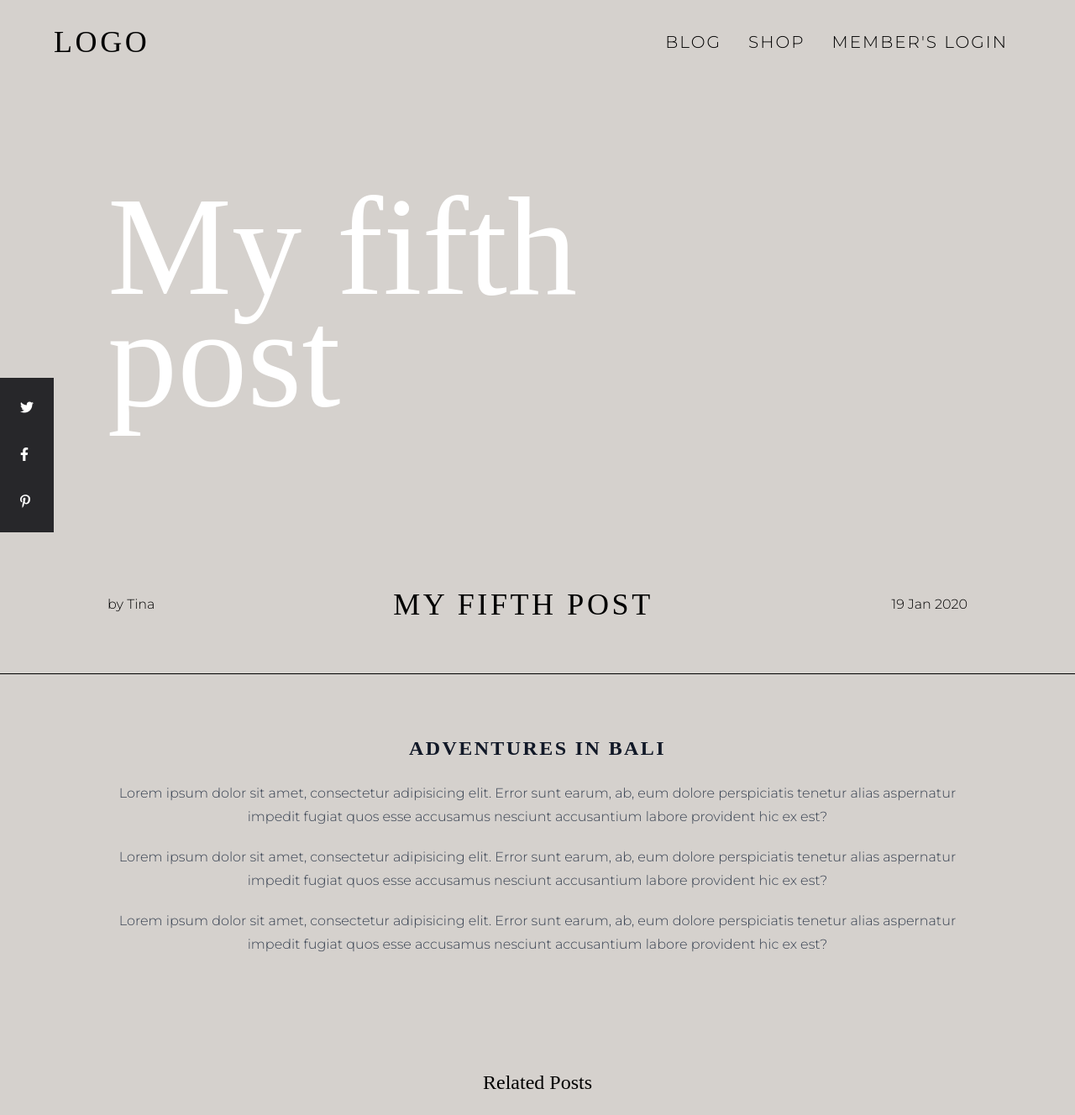
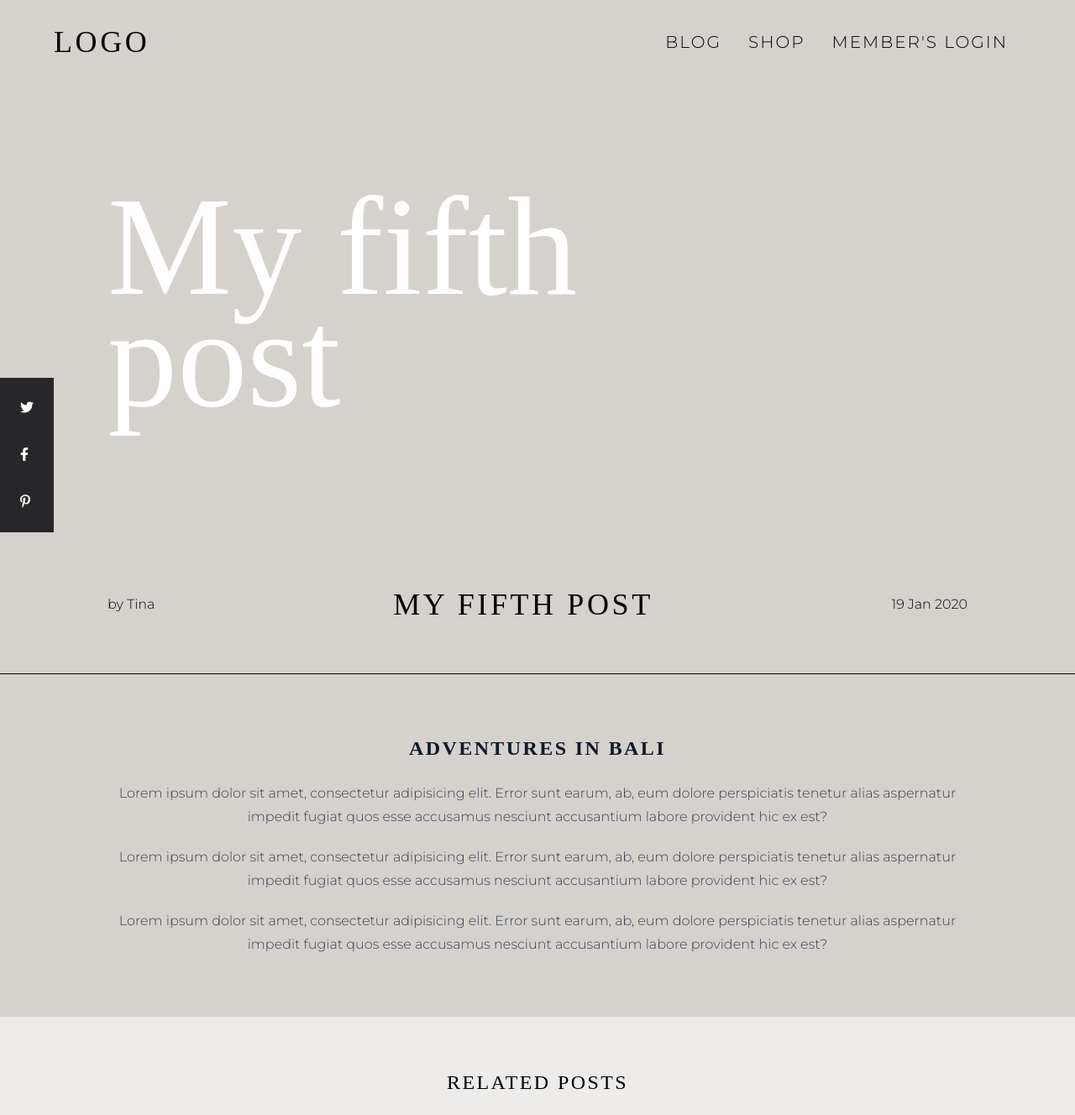
Before and after one commit to brittwoodard/project-travel-magazine, a Jekyll site: the page built from _posts/2020-01-19-fifth-post.md, in a window 1280 px wide. Shown: the top 1328 px of the page at 84% size. Built offline with Jekyll 4.4.1, drawn with Linux system fonts in a browser that asks for light colours; some web fonts are replaced; some of the changed text lies outside the part shown; grey boxes are pictures that could not be loaded.

Commit message:
Post layout

```diff
--- a/_includes/hero-banner-blog.html
+++ b/_includes/hero-banner-blog.html
@@ -1,7 +1,7 @@
 <section>
     <div class="bg-[url('{{page.banner.image_path | default: page.featured_image}}')]">
         <div class="p-10p">
-            <h1 class="md:max-w-[80%]">{{page.banner.heading | default: page.title}}</h1>
+            <h1 class="md:max-w-[80%] text-light">{{page.banner.heading | default: page.title}}</h1>
             <p class="uppercase text-light md:max-w-xl text-2xl font-normal leading-normal">{{page.banner.description}}</p>
             {% if page.banner.button.url and page.banner.button.text %}
             <a href="{{page.banner.button.url}}">{{page.banner.button.text}}</a>
--- a/_includes/related-posts.html
+++ b/_includes/related-posts.html
@@ -1,29 +1,34 @@
 <section class=p-5p related-posts">
-  <div class="max-w-screen-xl mx-auto">
+  <div>
 
-    <h4 class="text-center font-serif text-2xl mb-4"> Related Posts </h4>
+    <h4 class="text-2xl"> Related Posts </h4>
 
-    <div class="grid grid-cols-3 align-items-center">
+    <div class="grid grid-cols-4 gap-2 align-items-center">
 
 
-    {% capture pageCategory %}{{ page.categories[0] }}{% endcapture %}
+      {% capture pageCategory %}{{ page.categories[0] }}{% endcapture %}
 
-    {% assign relevant-posts = site.categories[pageCategory] | where_exp:"post","post.url != page.url and post.hidden != true" %}
+      {% assign relevant-posts = site.categories[pageCategory] | where_exp:"post","post.url != page.url and post.hidden
+      != true" %}
 
       {% for post in relevant-posts limit:3 %}
 
-          <a class="p-2 block mb-4" href="{{ post.url }}">
-            <div class="bg-cover aspect-square" style="background-image:url( '{{ post.featured_image }}' );"></div>
-            <div class="p-4 relative bg-white">
-                <p>
-                {% for item in post.categories %}
-                    <span class="tag mr-2"> {{item}} </span>
-                {% endfor %}
-                </p>
-                <h2 class="mt-1 font-serif text-3xl"> {{ post.title }} </h2>
-                <p class="tag"> By <span class="font-bold mr-1">{{ post.author }}</span> {{ post.date | date_to_string }} </p>
-            </div>
-        </a>
+      <div class="break-inside-avoid block mb-4 px-2
+       {% cycle 'col-span-1', 'col-span-2', 'col-span-1' %}" href="{{post.url}}">
+
+        <!-- Background image -->
+        <div class="bg-cover pb-[20vw]" style="background-image:url( '{{ post.featured_image }}' );"></div>
+
+        <!-- Text container  -->
+        <div>
+          <h3 class="text-2xl text-left my-4">
+            {{post.title}}
+          </h3>
+          <p class="leading-relaxed mb-4">
+            {{post.description}}</p>
+          <a href="{{page.blog.button.url}}" class="button">Read more</a>
+        </div>
+      </div>
 
       {% endfor %}
     </div>
--- a/_layouts/post.html
+++ b/_layouts/post.html
@@ -36,6 +36,8 @@ layout: default
         {% include social-share.html %}
     </div>
 </section>
-<section>
+
+<!-- Related Posts -->
+<section class="bg-sand">
 {% include related-posts.html %}
 </section>
--- a/assets/css/output-style.css
+++ b/assets/css/output-style.css
@@ -312,6 +312,79 @@ video {
 /* Make elements with the HTML hidden attribute stay hidden by default */
 [hidden] {
   display: none;
+}
+* {
+    padding: 0;
+    margin: 0;
+    box-sizing: border-box;
+    transition: color 0.5s, background-color 0.5s, width 0.5s;
+}
+body {
+    font-weight: 300;
+}
+img { max-width: 100%; height: auto; }
+section {
+    position: relative;
+}
+div {
+    background-size: cover;
+    background-position: center;
+}
+h1 {
+  margin-bottom: 1rem;
+  font-family: Italiana, serif;
+  font-size: 13vw;
+  line-height: 0.8;
+}
+h2, h3, h4 {
+  margin-bottom: 4rem;
+  text-align: center;
+  font-family: Italiana, serif;
+  font-size: 3rem;
+  line-height: 1;
+  text-transform: uppercase;
+  letter-spacing: 0.1em;
+}
+.prose blockquote {
+  margin: 0px;
+  border-style: none;
+  padding-left: 1rem;
+  padding-right: 1rem;
+  padding-top: 2rem;
+  padding-bottom: 2rem;
+  text-align: center;
+  font-family: Italiana, serif;
+  font-size: 3rem;
+  line-height: 1;
+  font-style: normal;
+  letter-spacing: 0.025em;
+}
+.tag {
+  font-size: 0.75rem;
+  line-height: 1.2;
+  text-transform: uppercase;
+  letter-spacing: 0.025em;
+  --tw-text-opacity: 1;
+  color: rgb(82 82 91 / var(--tw-text-opacity));
+}
+.button {
+  margin-bottom: 1rem;
+  display: inline-block;
+  border-bottom-width: 1px;
+  --tw-border-opacity: 1;
+  border-color: rgb(0 0 0 / var(--tw-border-opacity));
+  font-family: Italiana, serif;
+  font-size: 1.5rem;
+  line-height: 1.2;
+  text-transform: uppercase;
+  letter-spacing: 0.1em;
+}
+.blurb {
+    font-size: 4.5rem;
+    line-height: 1;
+    font-family: Italiana, serif;
+    text-align: center;
+    text-transform: initial;
 }
 *, ::before, ::after {
   --tw-border-spacing-x: 0;
@@ -1174,11 +1247,11 @@ video {
 .text-center {
   text-align: center;
 }
+.font-sans {
+  font-family: Montserrat, sans-serif;
+}
 .font-serif {
   font-family: Italiana, serif;
-}
-.font-sans {
-  font-family: Montserrat, sans-serif;
 }
 .text-2xl {
   font-size: 1.5rem;
@@ -1232,9 +1305,6 @@ video {
 .font-normal {
   font-weight: 400;
 }
-.font-medium {
-  font-weight: 500;
-}
 .uppercase {
   text-transform: uppercase;
 }
@@ -1273,105 +1343,31 @@ video {
 /* Custom CSS */
 
 /* ----------- CSS RESET --------- */
-
-* {
-    padding: 0;
-    margin: 0;
-    box-sizing: border-box;
-    transition: color 0.5s, background-color 0.5s, width 0.5s;
-}
-
-body {
-    font-weight: 300;
-}
-
-img { max-width: 100%; height: auto; }
-
-section {
-    position: relative;
-}
-
-div {
-    background-size: cover;
-    background-position: center;
-}
-
-h1 {
-    font-family: 'Italiana', serif;
-    font-size: 13vw;
-    margin-bottom: 1rem;
-    line-height: 0.8em;
-    color: white;
-}
-
-h2, h3 {
-    text-transform: uppercase;
-    font-family: 'Italiana', serif;
-    font-size: 3rem;
-    letter-spacing: 0.1em;
-    margin-bottom: 4rem;
-    text-align: center;
-}
-
-.tag {
-  font-size: 0.75rem;
-  line-height: 1.2;
-  text-transform: uppercase;
-  letter-spacing: 0.025em;
-  --tw-text-opacity: 1;
-  color: rgb(82 82 91 / var(--tw-text-opacity));
-}
-
-.button {
-    text-transform: uppercase;
-    font-family: 'Italiana', serif;
-    letter-spacing: 0.1em;
-    font-size: 1.5rem;
-    line-height: 1.2;
-    margin-bottom: 4rem;
-    border-bottom: 1px solid black;
-    display: inline-block;
-}
-
-.blurb {
-    font-size: 4.5rem;
-    line-height: 1;
-    font-family: Italiana, serif;
-    text-align: center;
-    text-transform: initial;
-}
-
 .hover\:bg-zinc-100:hover {
   --tw-bg-opacity: 1;
   background-color: rgb(244 244 245 / var(--tw-bg-opacity));
 }
-
 .hover\:bg-zinc-200:hover {
   --tw-bg-opacity: 1;
   background-color: rgb(228 228 231 / var(--tw-bg-opacity));
 }
-
 .hover\:text-rose-500:hover {
   --tw-text-opacity: 1;
   color: rgb(244 63 94 / var(--tw-text-opacity));
 }
-
 .hover\:text-rose-600:hover {
   --tw-text-opacity: 1;
   color: rgb(225 29 72 / var(--tw-text-opacity));
 }
-
 .group:hover .group-hover\:grayscale {
   --tw-grayscale: grayscale(100%);
   filter: var(--tw-blur) var(--tw-brightness) var(--tw-contrast) var(--tw-grayscale) var(--tw-hue-rotate) var(--tw-invert) var(--tw-saturate) var(--tw-sepia) var(--tw-drop-shadow);
 }
-
 @media not all and (min-width: 640px) {
   .max-sm\:hidden {
     display: none;
   }
 }
-
 @media (min-width: 640px) {
   .sm\:col-span-4 {
     grid-column: span 4 / span 4;
@@ -1383,7 +1379,6 @@ h2, h3 {
     grid-template-columns: repeat(6, minmax(0, 1fr));
   }
 }
-
 @media (min-width: 768px) {
   .md\:col-span-3 {
     grid-column: span 3 / span 3;
```
Also changed, not shown: style.css (+11 -21 lines).
